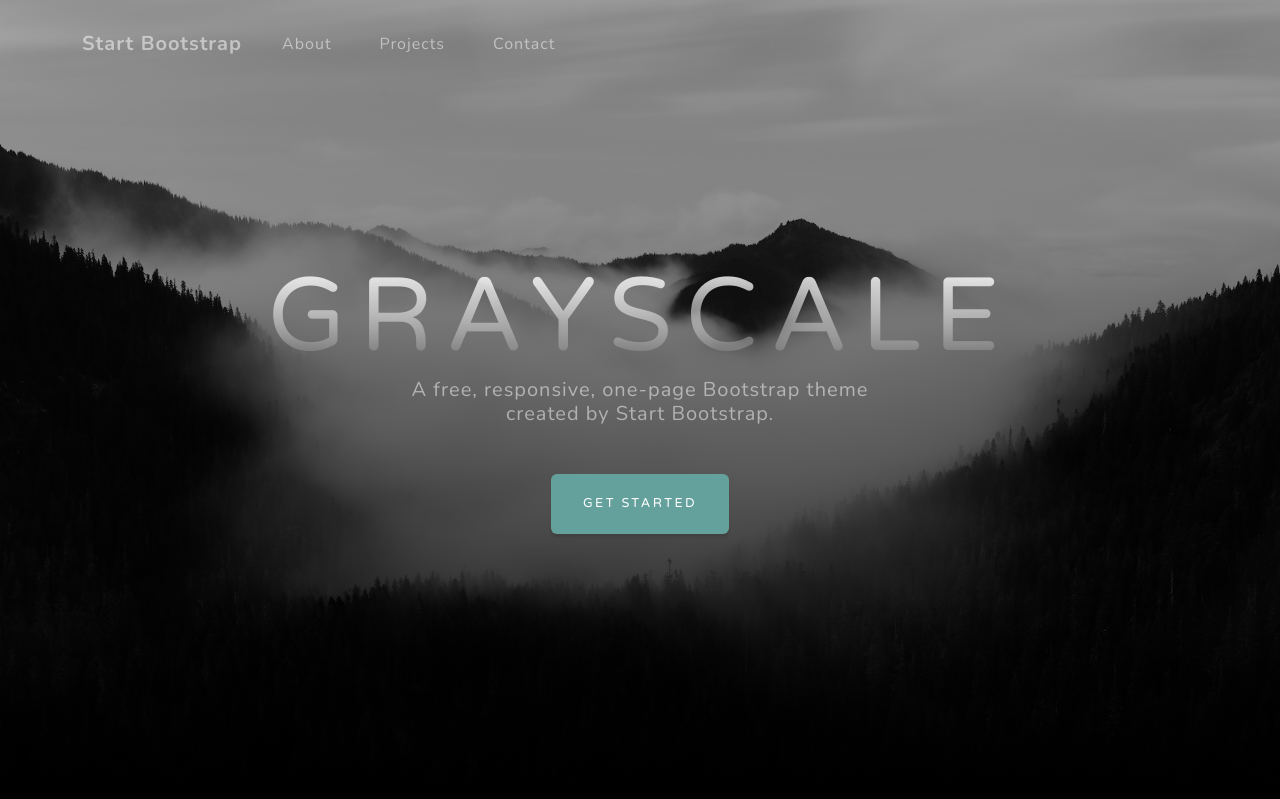
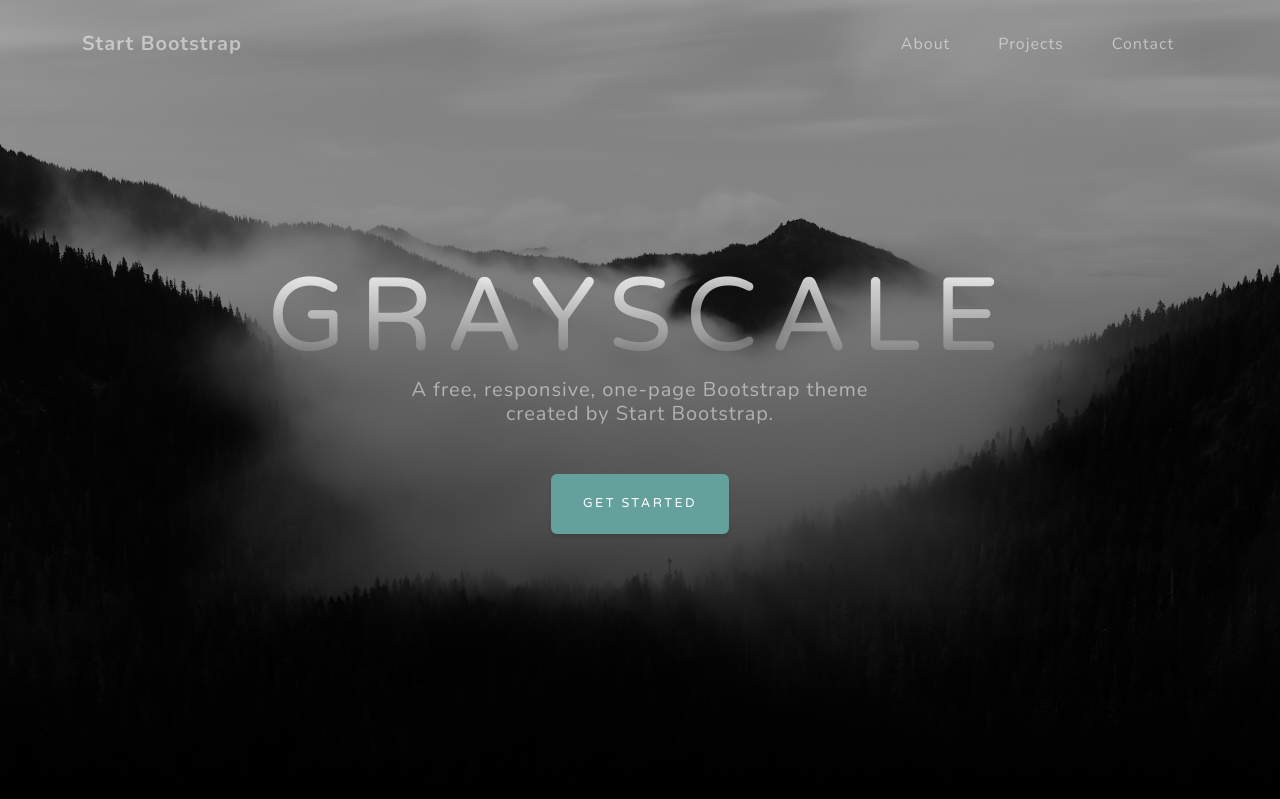
Before and after one commit to DanielTKC/WebEnabledDatabaseProgramming, a Django app: page / in a window 1280 px wide. Shown: the top 799 px of the page. Run offline with Django 4.2, Linux system fonts and the light colour scheme; some libraries are stand-ins or nearby versions.

Commit message:
Fixed padding on header

```diff
--- a/TripMe/templates/base.html
+++ b/TripMe/templates/base.html
@@ -26,7 +26,7 @@
                     <i class="fas fa-bars"></i>
                 </button>
                 <div class="collapse navbar-collapse" id="navbarResponsive">
-                    <ul class="navbar-nav ml-auto">
+                    <ul class="navbar-nav ms-auto">
                         <li class="nav-item"><a class="nav-link js-scroll-trigger" href="#about">About</a></li>
                         <li class="nav-item"><a class="nav-link js-scroll-trigger" href="#projects">Projects</a></li>
                         <li class="nav-item"><a class="nav-link js-scroll-trigger" href="#signup">Contact</a></li>
```
